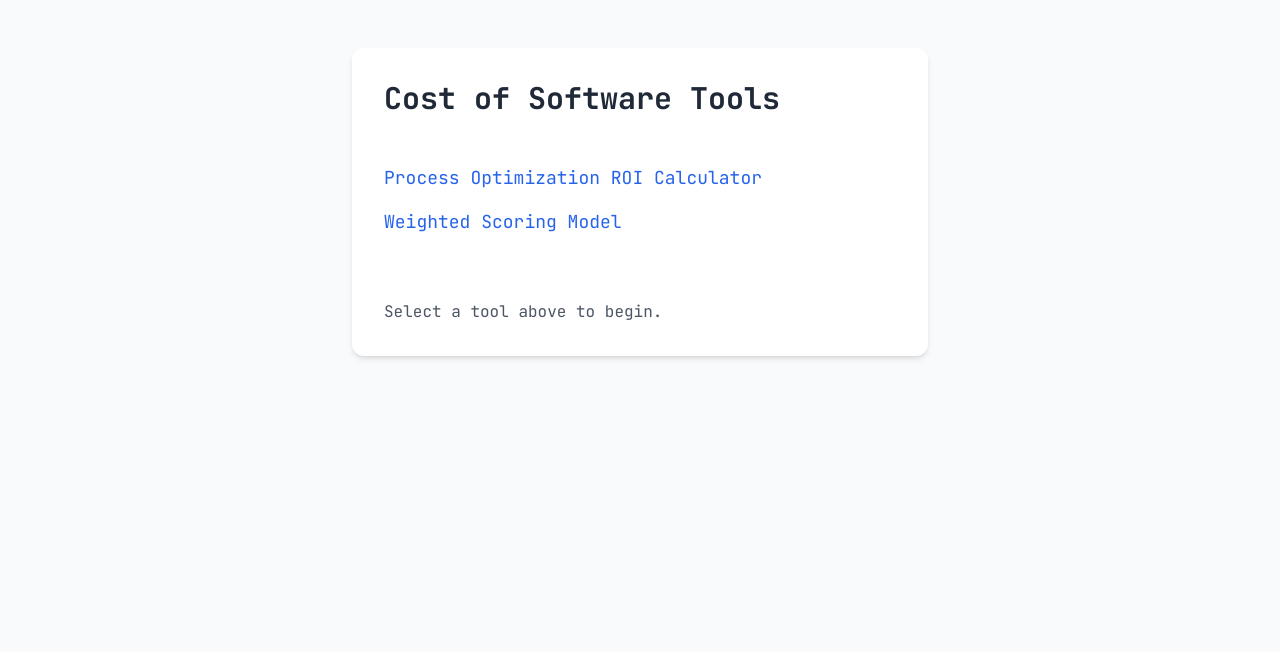
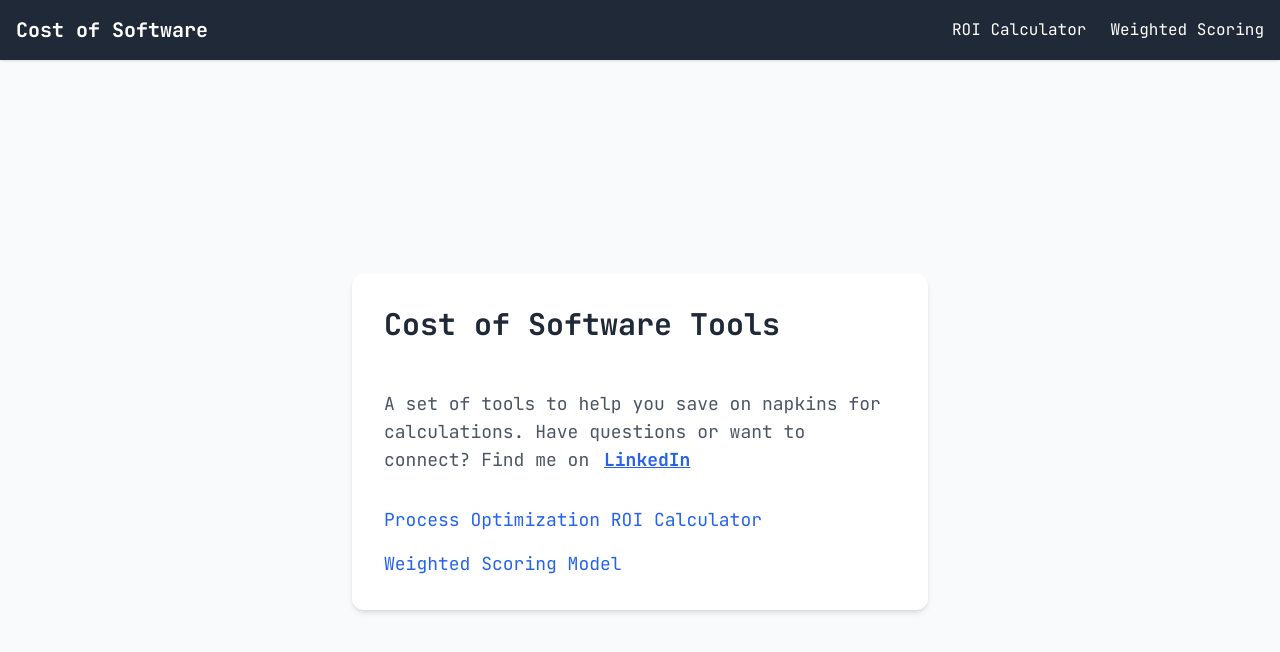
Before and after one commit to avmcclure/cost-of-software, a Gatsby site: page / in a window 1280 px wide. Built offline with nearby package versions, Linux system fonts and the light colour scheme; Gatsby itself is replaced by a stand-in of ours.

Commit message:
Header updates

```diff
--- /dev/null
+++ b/src/components/Header.jsx
@@ -0,0 +1,22 @@
+import React from "react";
+import { Link } from "gatsby";
+
+const Header = () => (
+  <header className="bg-gray-800 text-white shadow mb-6">
+    <nav className="container mx-auto px-4 py-4 flex justify-between items-center">
+      <div className="font-bold text-xl">
+        <Link to="/" className="hover:text-gray-300">Cost of Software</Link>
+      </div>
+      <ul className="flex space-x-6">
+        <li>
+          <Link to="/roi-calculator" className="hover:text-gray-300">ROI Calculator</Link>
+        </li>
+        <li>
+          <Link to="/weighted-scoring" className="hover:text-gray-300">Weighted Scoring</Link>
+        </li>
+      </ul>
+    </nav>
+  </header>
+);
+
+export default Header;
--- a/src/pages/index.js
+++ b/src/pages/index.js
@@ -1,13 +1,27 @@
 import React from 'react';
 import { Link } from 'gatsby';
+import Header from '../components/Header';
 
 export default function IndexPage() {
   return (
-    <div className="min-h-screen bg-gray-50 flex flex-col items-center p-12">
+    <div className="min-h-screen flex flex-col bg-gray-50">
+      <Header />
+      <main className="flex-1 flex flex-col items-center justify-center">
         <div className="max-w-xl w-full bg-white shadow-md rounded-xl p-8 flex flex-col gap-8">
           <h1 className="text-3xl font-bold text-gray-800 mb-4">
             Cost of Software Tools
           </h1>
+            <p className="text-gray-600 text-lg">
+                A set of tools to help you save on napkins for calculations. Have questions or want to connect? Find me on&nbsp;
+                <a
+                  href="https://www.linkedin.com/in/alex-mcclure-64514151/"
+                  className="text-blue-600 font-semibold underline hover:text-blue-800 transition-colors duration-200 ml-1"
+                  target="_blank"
+                  rel="noopener noreferrer"
+                >
+                  LinkedIn
+                </a>
+            </p>
           <nav className="flex flex-col gap-4">
             <Link
               to="/roi-calculator"
@@ -22,8 +36,8 @@ export default function IndexPage() {
               Weighted Scoring Model
             </Link>
           </nav>
-        <p className="mt-8 text-gray-600">Select a tool above to begin.</p>
         </div>
+      </main>
     </div>
   );
 }
--- a/src/pages/roi-calculator.js
+++ b/src/pages/roi-calculator.js
@@ -1,4 +1,5 @@
 import React, { useState, useMemo } from 'react';
+import Header from '../components/Header';
 import {
   LineChart,
   Line,
@@ -58,6 +59,8 @@ export default function ROICalculatorPage() {
   ];
 
   return (
+    <>
+      <Header />
       <div className="min-h-screen bg-gray-50 flex flex-col items-center p-6">
         <div className="max-w-3xl w-full bg-white shadow-md rounded-xl p-6 flex flex-col gap-6">
           <h1 className="text-2xl font-bold text-gray-800">
@@ -237,5 +240,6 @@ export default function ROICalculatorPage() {
           )}
         </div>
       </div>
+    </>
   );
 }
--- a/src/pages/weighted-scoring.jsx
+++ b/src/pages/weighted-scoring.jsx
@@ -1,8 +1,14 @@
 import React from 'react';
+import Header from '../components/Header';
 import WeightedScoringPanel from '../components/WeightedScoringPanel';
 
 function WeightedScoringPage() {
-  return <WeightedScoringPanel />;
+  return (
+    <>
+      <Header />
+      <WeightedScoringPanel />
+    </>
+  );
 }
 
 export default WeightedScoringPage;
```
Lines whose indentation alone changed are shown as unchanged.
